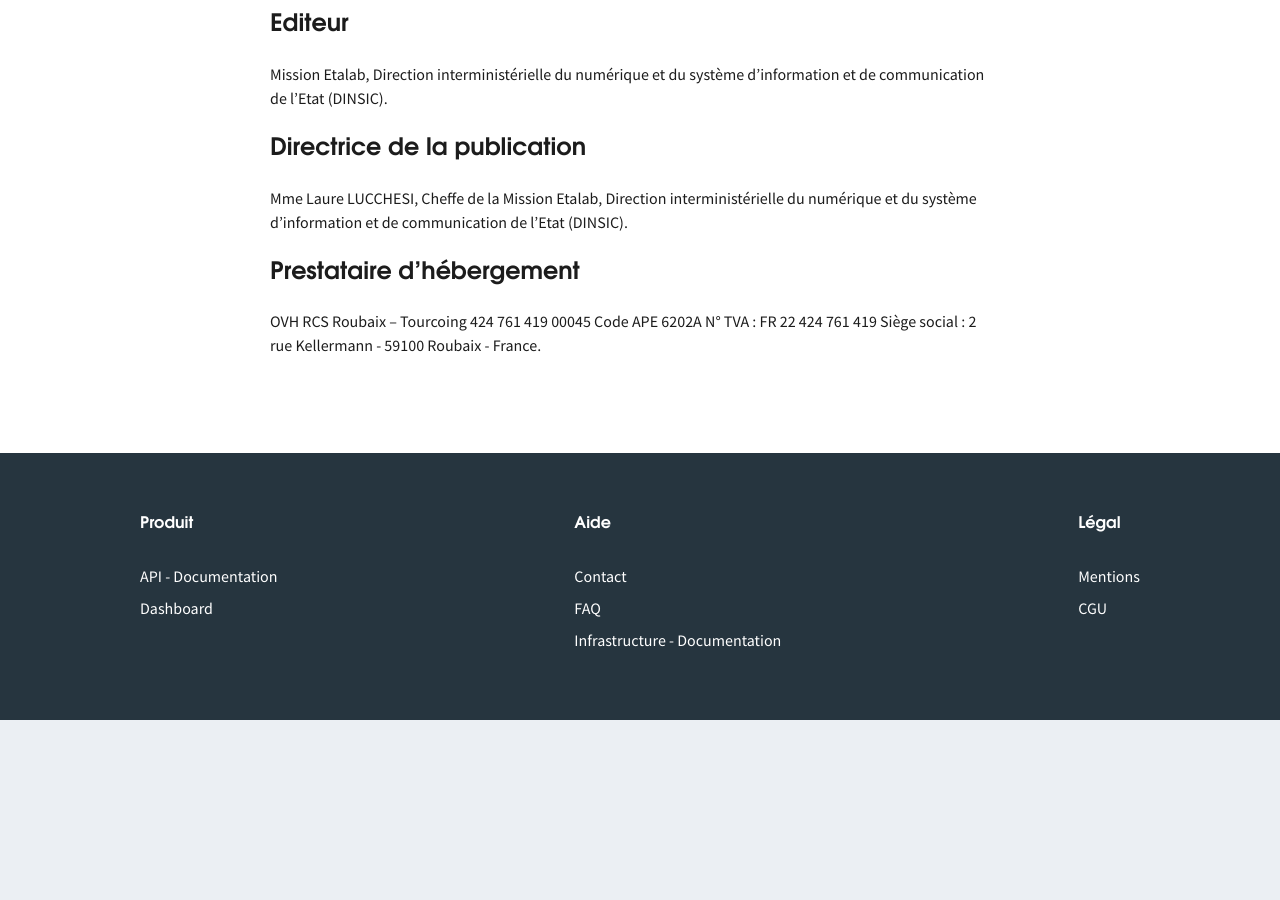
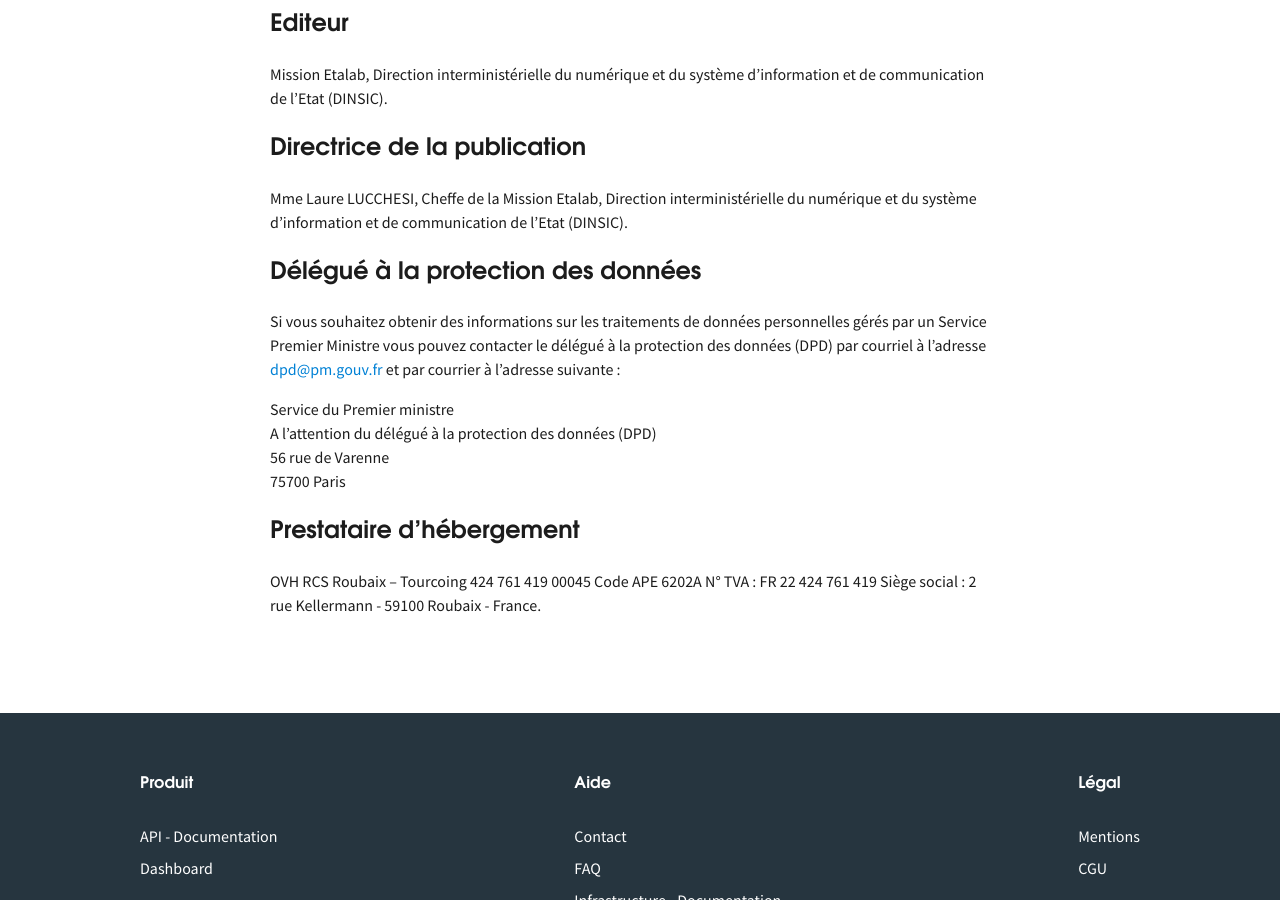
Before and after one commit to etalab/entreprise.api.gouv.fr, a Jekyll site: the page built from pages/mentions.md, in a window 1280 px wide and 900 px high, scrolled down 509 px. Built offline with Jekyll 4.4.1, drawn with Linux system fonts in a browser that asks for light colours; before the commit the page ends 1229 px from its top, so only the background shows below that.

Commit message:
ajout email dpd

```diff
--- a/pages/mentions.md
+++ b/pages/mentions.md
@@ -14,6 +14,15 @@ d'information et de communication de l'Etat (DINSIC).
 Mme Laure LUCCHESI, Cheffe de la Mission Etalab, Direction interministérielle du
 numérique et du système d'information et de communication de l'Etat (DINSIC).
 
+## Délégué à la protection des données
+
+Si vous souhaitez obtenir des informations sur les traitements de données personnelles gérés par un Service Premier Ministre vous pouvez contacter le délégué à la protection des données (DPD) par courriel à l’adresse [dpd@pm.gouv.fr](mailto:dpd@pm.gouv.fr) et par courrier à l’adresse suivante :
+
+Service du Premier ministre
+A l'attention du délégué à la protection des données (DPD)
+56 rue de Varenne
+75700 Paris
+
 ## Prestataire d'hébergement
 
 OVH
```
